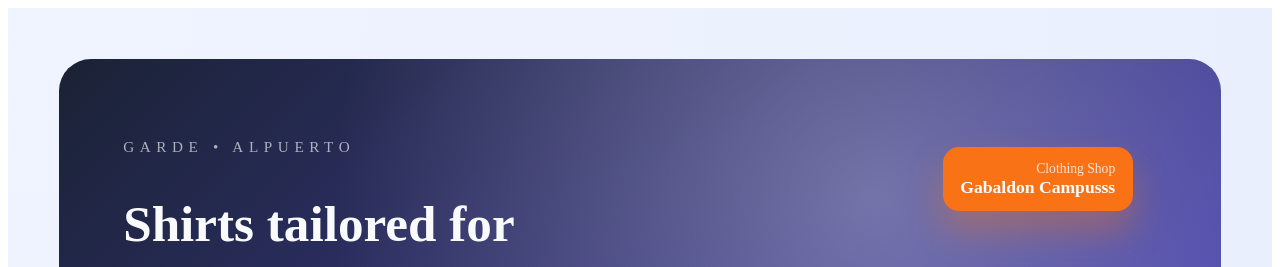
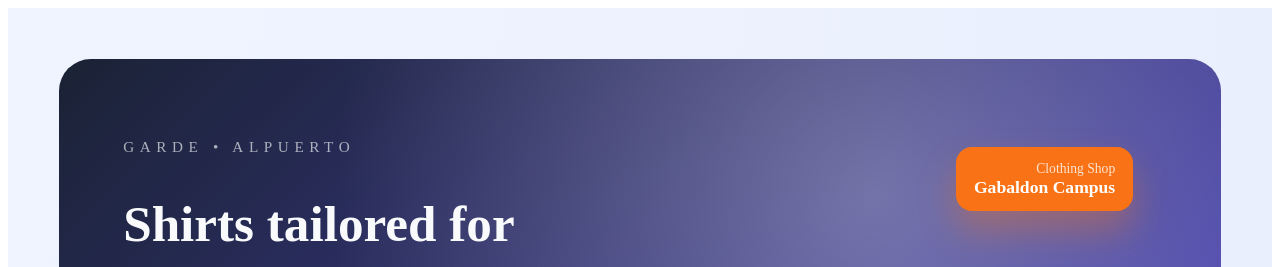
Before and after one commit to vince00279/vince.github.io, an Angular app: page / in a window 1280 px wide. Shown: the top 267 px of the page. Built offline with nearby package versions, Linux system fonts and the light colour scheme.

Commit message:
Update home.ts

```diff
--- a/src/app/home/home.ts
+++ b/src/app/home/home.ts
@@ -51,7 +51,7 @@ import {HousingService} from '../housing';
           </div>
           <div class="hero-badge">
             <span>Clothing Shop</span>
-            <strong>Gabaldon Campusss</strong>
+            <strong>Gabaldon Campus</strong>
           </div>
         </div>
       </section>
```
